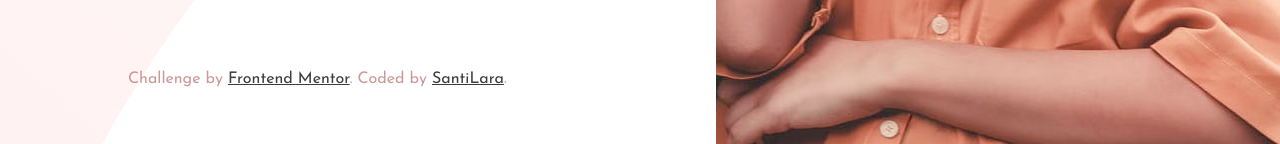
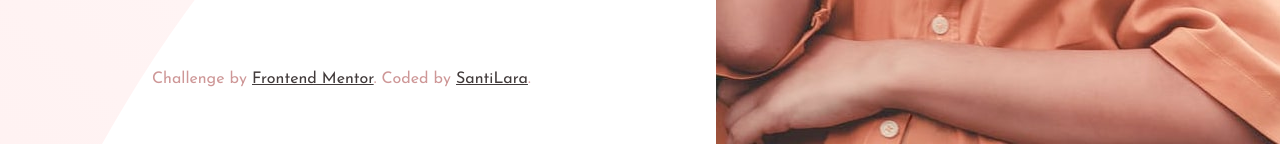
Before and after one commit to SantiagoLaraE/base-apparel-coming-soon-page, a plain HTML site: page index.html in a window 1280 px wide. Shown: the part 656-800 px from the top of the page. Drawn offline with Linux system fonts and the light colour scheme.

Commit message:
Ajuste padding attribution

```diff
--- a/css/style.css
+++ b/css/style.css
@@ -119,6 +119,7 @@ aside {
   text-align: center;
   font-size: 1.6rem;
   color: var(--primary-color);
+  padding: 0 2.4rem;
 }
 .attribution a {
   color: var(--dark-color);
```
